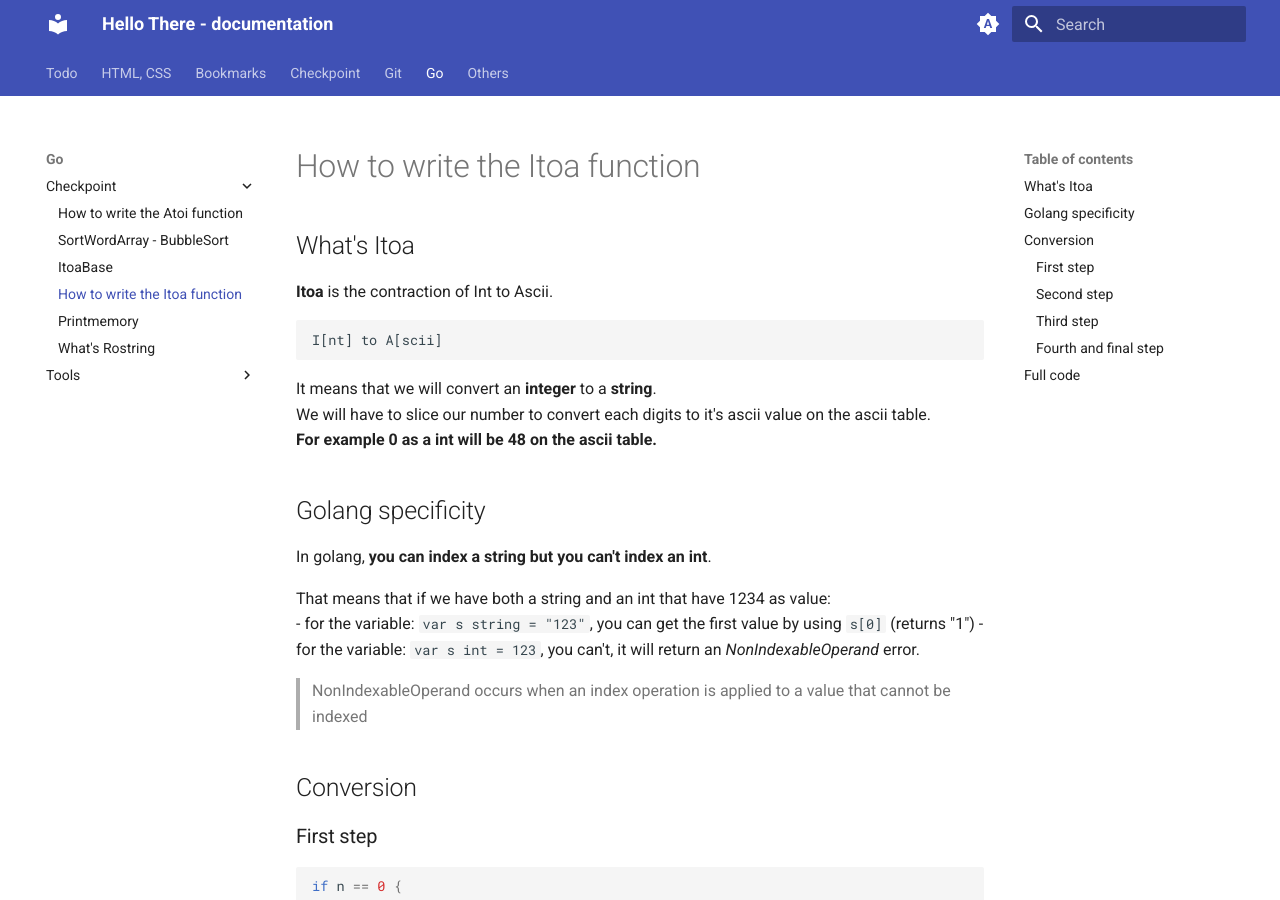
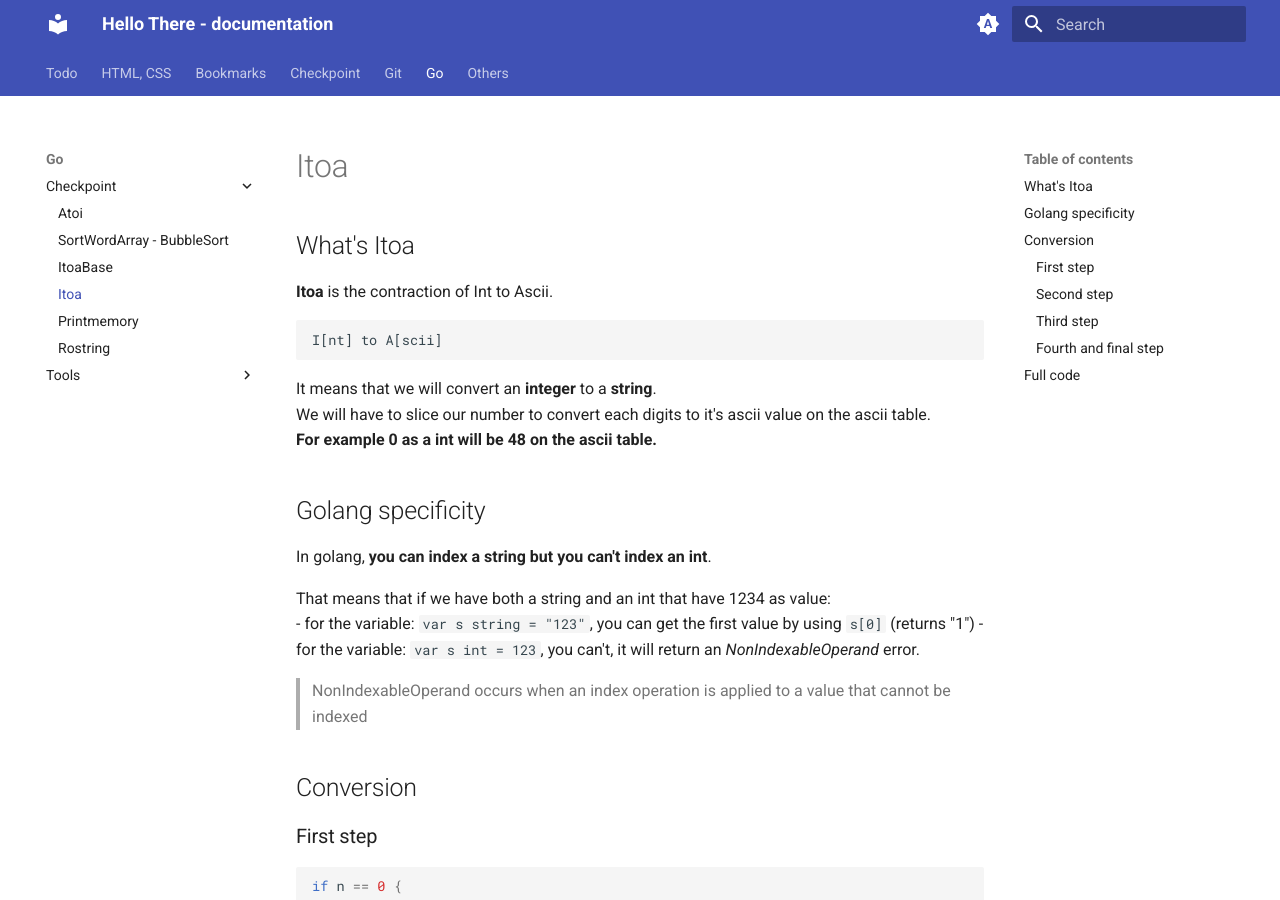
Before and after one commit to Z01-HelloThere/doc, an MkDocs documentation site: the page built from docs/go/checkpoint/Itoadoc.md, in a window 1280 px wide and 900 px high. Built offline with MkDocs 1.6.1 and Material for MkDocs 9.7.7, drawn with Linux system fonts in a browser that asks for light colours.

Commit message:
ChangedNames

```diff
--- a/docs/go/checkpoint/Atoidoc.md
+++ b/docs/go/checkpoint/Atoidoc.md
@@ -1,4 +1,4 @@
-# How to write the Atoi function
+# Atoi
 
 ## What's Atoi
 
--- a/docs/go/checkpoint/Itoadoc.md
+++ b/docs/go/checkpoint/Itoadoc.md
@@ -1,4 +1,4 @@
-# How to write the Itoa function
+# Itoa
 
 ## What's Itoa
 
--- a/docs/go/checkpoint/RostringDoc.md
+++ b/docs/go/checkpoint/RostringDoc.md
@@ -1,4 +1,4 @@
-# What's Rostring
+# Rostring
 
 Rostring is an exercice that ask you to move the first word at the end of a sentence.
 
```
